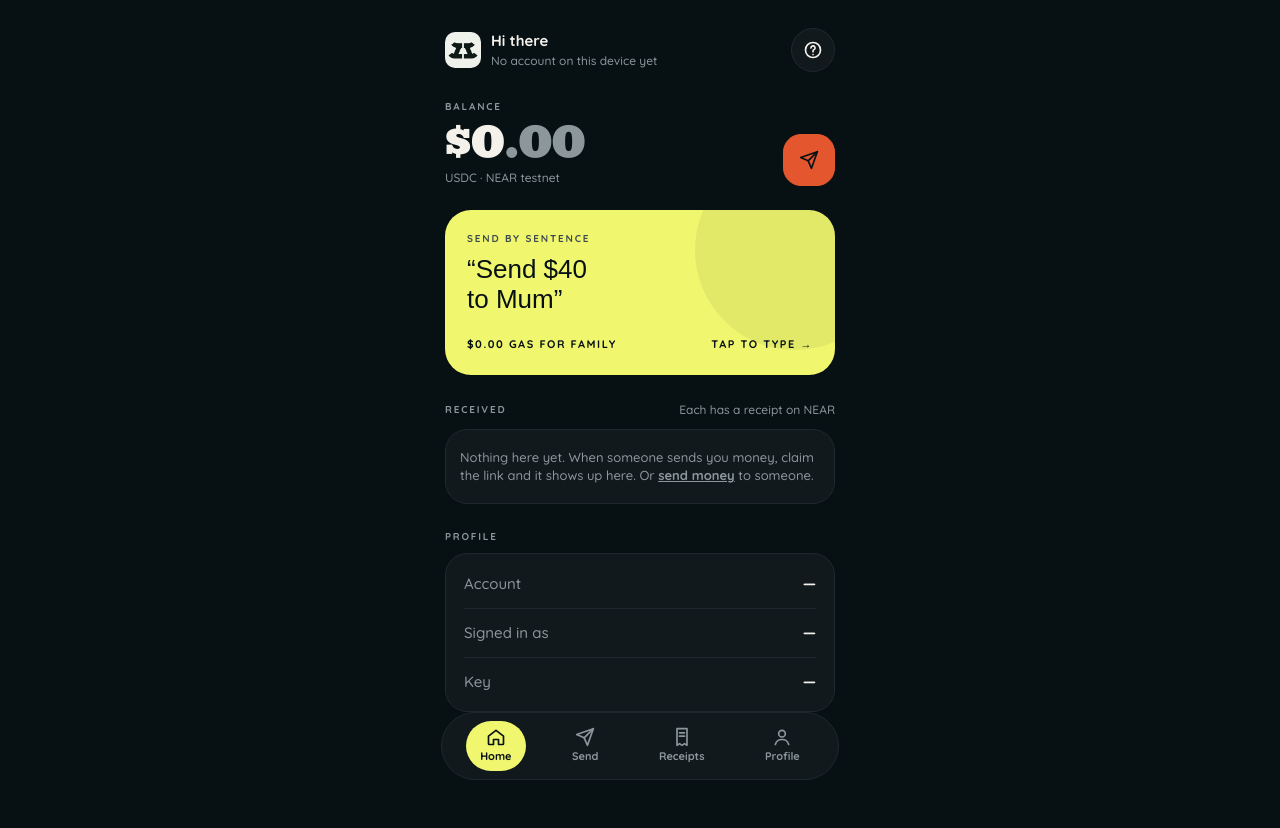
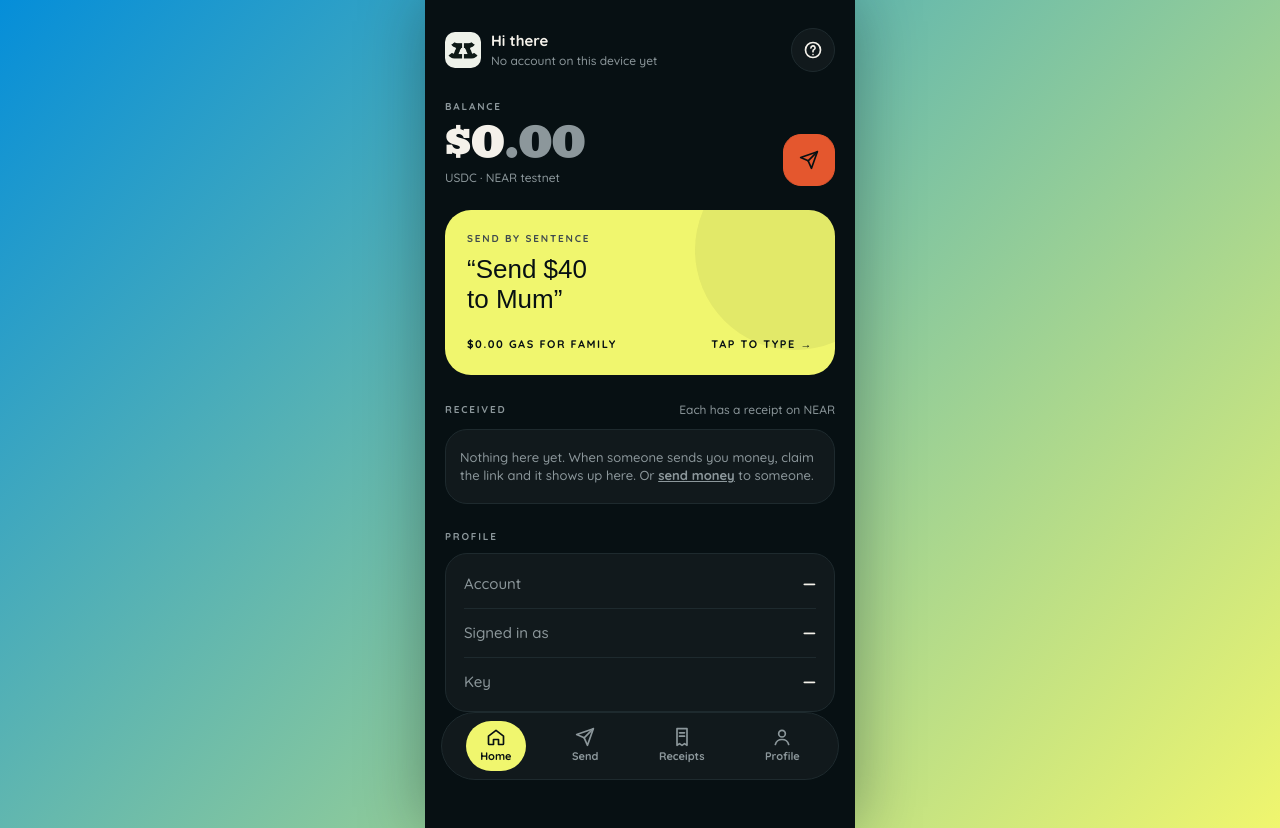
Before and after one commit to OutstandingVick/zermitt, a Next.js app: page /app in a window 1280 px wide. Built offline with nearby package versions, Linux system fonts and the light colour scheme; a web font is replaced by a local one.

Commit message:
ui: blue→lemon gradient backdrop around the app column on wide screens

```diff
--- a/app/globals.css
+++ b/app/globals.css
@@ -53,6 +53,9 @@ body{overflow-x:hidden}.container{width:min(calc(100% - 32px),520px)}
 /* ───────── Zermitt app (dark phone UI) — everything scoped under .zapp ───────── */
 .zapp{--z-bg:#071013;--z-surface:#11191C;--z-line:#1E2A2E;--z-line-2:#2A383C;--z-text:#F4F1EA;--z-muted:#8C979B;--z-ink:#071013;--z-ink-2:#3F4A4E;--z-orange:#E4572E;--z-lemon:#F0F66E;--z-blue:#058ED9;--z-paper:#F4F1EA;--z-r-card:22px;--z-r-hero:28px;--z-font:var(--font-quicksand),system-ui,sans-serif;--z-display:var(--font-ultra),serif;--z-accent:var(--font-fauna),serif;min-height:100vh;min-height:100dvh;background:var(--z-bg);color:var(--z-text);font:500 15px/1.45 var(--z-font)}
 body:has(.zapp){background:#071013}
+/* desktop backdrop around the phone column; the column itself stays dark */
+.zapp{background:linear-gradient(135deg,#058ED9 0%,#F0F66E 100%) fixed}
+.zapp-col{background:var(--z-bg);box-shadow:0 0 60px rgba(7,16,19,.35)}
 .zapp *{box-sizing:border-box}
 /* resets: zero/element specificity so component classes always win */
 :where(.zapp) :where(a){color:inherit}
```
